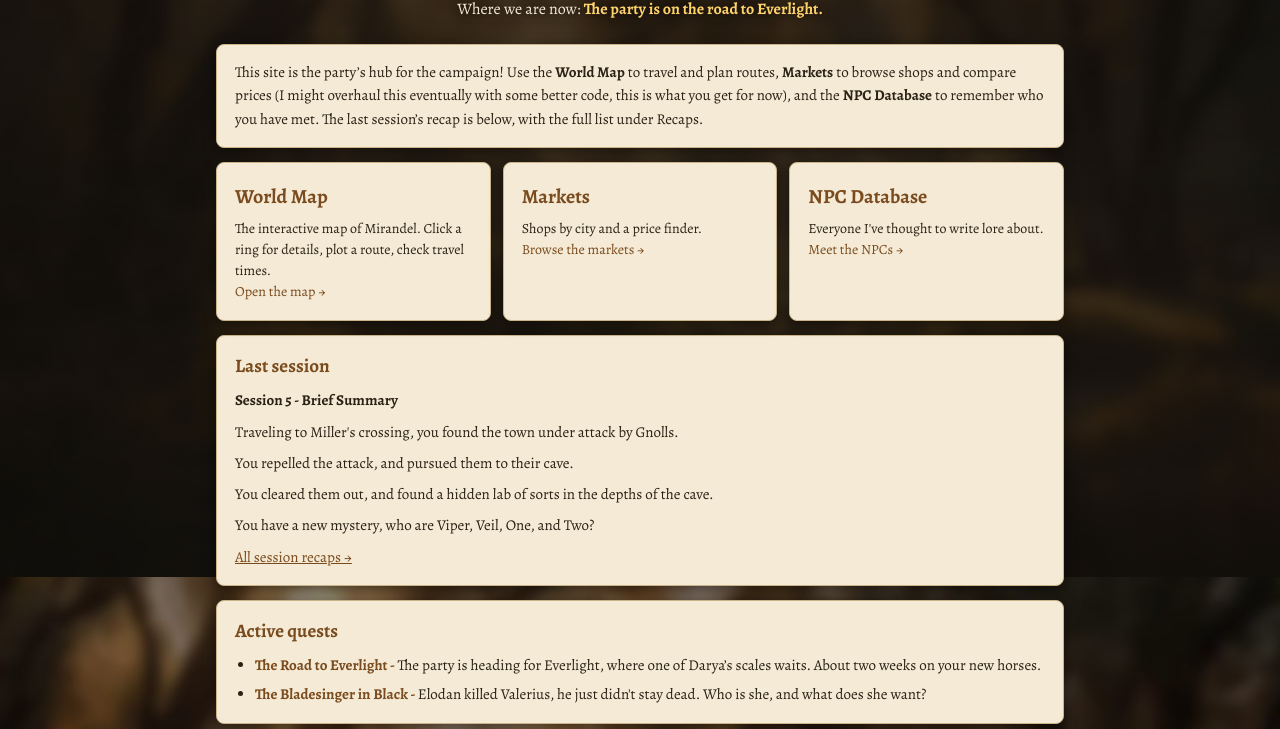
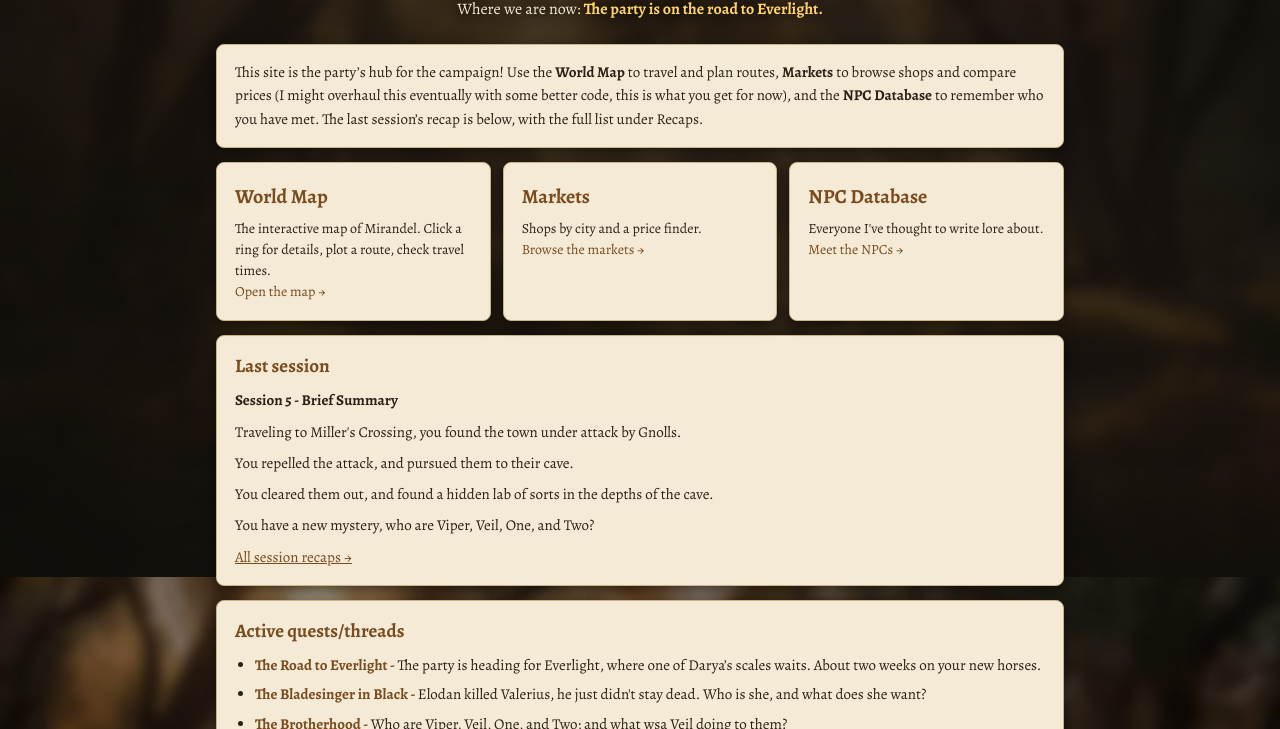
Before and after one commit to bdadams103/mirandel, a plain HTML site: page index.html in a window 1280 px wide. Shown: the part 223-952 px from the top of the page. Drawn offline with nearby package versions, Linux system fonts and the light colour scheme.

Commit message:
Update session summary and active quests headings

```diff
--- a/index.html
+++ b/index.html
@@ -70,7 +70,7 @@ footer a:hover{text-decoration:underline;opacity:1}
 <!-- EDIT AFTER EACH SESSION: replace the heading and lines with the latest
      session, and add the full version to recaps.html. -->
 <p><b>Session 5 - Brief Summary</b></p>
-<p>Traveling to Miller's crossing, you found the town under attack by Gnolls.</p>
+<p>Traveling to Miller's Crossing, you found the town under attack by Gnolls.</p>
 <p>You repelled the attack, and pursued them to their cave.</p>
 <p>You cleared them out, and found a hidden lab of sorts in the depths of the cave.</p>
 <p>You have a new mystery, who are Viper, Veil, One, and Two?</p>
@@ -78,11 +78,12 @@ footer a:hover{text-decoration:underline;opacity:1}
 </div>
 
 <div class="card">
-<h2>Active quests</h2>
+<h2>Active quests/threads</h2>
 <!-- EDIT: one line per quest. Add a line when a quest starts, remove it when it is done. -->
 <ul>
 <li><b>The Road to Everlight - </b> The party is heading for Everlight, where one of Darya&rsquo;s scales waits. About two weeks on your new horses.</li>
 <li><b>The Bladesinger in Black - </b> Elodan killed Valerius, he just didn't stay dead. Who is she, and what does she want?</li>
+<li><b>The Brotherhood - </b> Who are Viper, Veil, One, and Two; and what wsa Veil doing to them?</li>
 </ul>
 </div>
 
```
